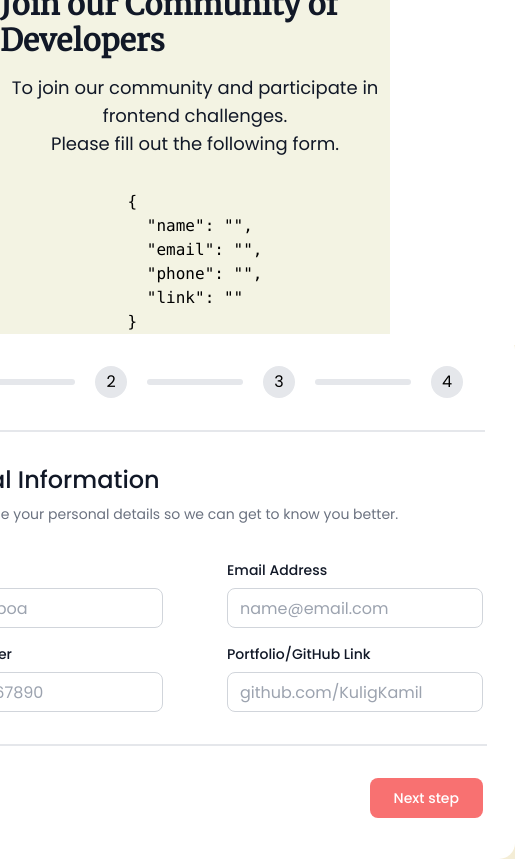
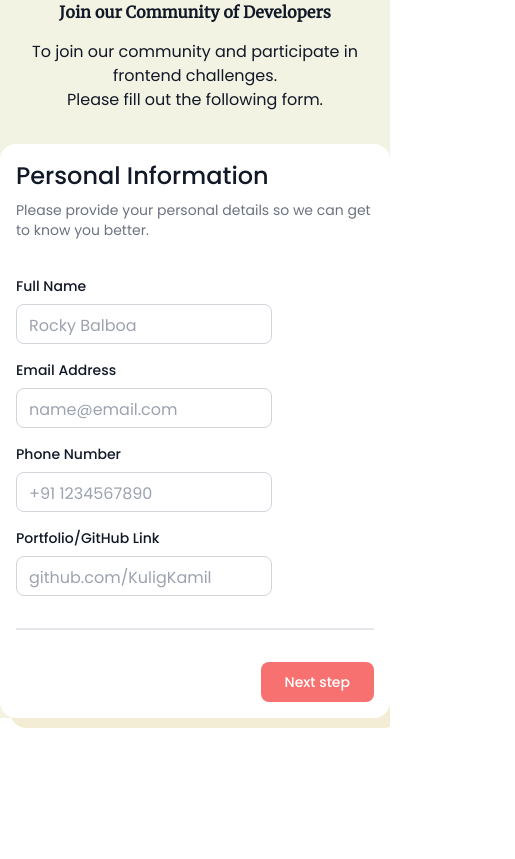
Before and after one commit to KuligKamil/multi-step-form, a Nuxt app: page / in a window 390 px wide. Shown: the whole page, 515 px wide, since content can reach past the window. Built offline with nearby package versions, Linux system fonts and the light colour scheme.

Commit message:
🐼 #1 dirty: work on suggestion in pull request

```diff
--- a/app.vue
+++ b/app.vue
@@ -1,53 +1,60 @@
 <script setup lang="ts">
-const name = ref('')
 const form = ref({
   name: '',
   email: '',
   phone: '',
-  link: ''
+  portfolioLink: '',
 })
 </script>
+
 <template>
-  <div class="h-screen flex flex-col justify-center grow items-center mx-auto" style="background-color: #F3F3E3">
-    <h1 class="text-gray-900 text-3xl font-black font-merry">Join our Community of
-      Developers</h1>
-    <p class="text-center text-gray-900 text-lg font-normal mt-4 mb-8">To join our community and
+  <div class="sm:h-screen flex flex-col justify-center items-center" style="background-color: #F3F3E3">
+    <h1 class="text-gray-900 sm:text-3xl font-black font-merry">
+      Join our Community of
+      Developers
+    </h1>
+    <p class="text-center text-gray-900 sm:text-lg font-normal mt-4 mb-8">
+      To join our community and
       participate in
-      frontend challenges.<br />Please fill out the following form.</p>
-    <pre>{{ name }}</pre>
-    <pre>{{ form }}</pre>
+      frontend challenges.<br>Please fill out the following form.
+    </p>
+    <!-- <pre>{{ form }}</pre> -->
     <div>
-      <FormStep title="Personal Information"
-        description=" Please provide your personal details so we can get to know you better.">
+      <FormStep
+        title="Personal Information"
+        description=" Please provide your personal details so we can get to know you better."
+      >
         <template #content>
           <BaseInput v-model="form.name" name="name" type="text" placeholder="Rocky Balboa" label-text="Full Name" />
-          <BaseInput v-model="form.email" name="email" type="emial" placeholder="name@email.com"
-            label-text="Email Address" />
-          <BaseInput v-model="form.phone" name="phone" type="tel" placeholder="+91 1234567890"
-            label-text="Phone Number" />
-          <BaseInput v-model="form.link" name="link" type="url" placeholder="github.com/KuligKamil"
-            label-text="Portfolio/GitHub Link" />
+          <BaseInput
+            v-model="form.email" name="email" type="email" placeholder="name@email.com"
+            label-text="Email Address"
+          />
+          <BaseInput
+            v-model="form.phone" name="phone" type="tel" placeholder="+91 1234567890"
+            label-text="Phone Number"
+          />
+          <BaseInput
+            v-model="form.portfolioLink" name="text" type="url" placeholder="github.com/KuligKamil"
+            label-text="Portfolio/GitHub Link"
+          />
         </template>
         <template #buttons>
-          <button
-            class="w-30 h-10 px-6 py-2.5 bg-red-400 rounded-lg text-center text-white text-sm font-medium font-poppins-500">
-            Next step
-          </button>
+          <div class="w-full flex flex-row-reverse">
+            <button
+              class="px-6 py-2.5 bg-red-400 rounded-lg text-center text-white text-sm font-poppins font-medium"
+            >
+              Next step
+            </button>
+          </div>
         </template>
       </FormStep>
     </div>
   </div>
 </template>
+
 <style lang="postcss" scoped>
 .font-merry {
   font-family: 'Merriweather', serif;
 }
-
-.label {
-  @apply text-gray-900 text-sm font-medium mb-2 mt-4
-}
-
-.input {
-  @apply w-64 h-10 rounded-lg border border-gray-300 p-3 pb-2.5;
-}
 </style>
--- a/components/BaseInput.vue
+++ b/components/BaseInput.vue
@@ -1,30 +1,30 @@
 <script setup lang="ts">
 const props = defineProps<{
-  name: string,
-  type: string,
-  placeholder: string,
-  labelText: string,
-  modelValue: string,
-}>();
+  name: string
+  type: string
+  placeholder: string
+  labelText: string
+  modelValue: string
+}>()
 
 const emit = defineEmits<{
   (event: 'update:modelValue', value: string): void
 }>()
 </script>
+
 <template>
   <div class="flex flex-col">
-    <label :for="name" class="label font-poppins-500">{{ labelText }}</label>
-    <input :value="modelValue" @input="emit('update:modelValue', ($event.target as HTMLInputElement).value)" :type="type"
-      :name="name" :id="name" :placeholder="placeholder" required
-      class="w-64 h-10 rounded-lg border border-gray-300 p-3 pb-2.5 active:border-red-400 outline-none focus:border-red-400 focus-visible:border-red-400" />
+    <label :for="name" class="label font-poppins font-medium">{{ labelText }}</label>
+    <input
+      :id="name" :value="modelValue" :type="type"
+      :name="name" :placeholder="placeholder" required class="w-64 h-10 rounded-lg border border-gray-300 p-3 pb-2.5 outline-none focus-visible:border-red-400"
+      @input="emit('update:modelValue', ($event.target as HTMLInputElement).value)"
+    >
   </div>
 </template>
+
 <style lang="postcss" scoped>
 .label {
   @apply text-gray-900 text-sm mb-2 mt-4
 }
-
-.input {
-  @apply w-64 h-10 rounded-lg border border-gray-300 p-3 pb-2.5;
-}
 </style>
--- a/components/BaseLine.vue
+++ /dev/null
@@ -1,5 +0,0 @@
-<template>
-  <div class="flex flex-col items-center">
-    <div class="mb-8 w-[580px] h-0 border-[0.5px] border-gray-200 border-solid"></div>
-  </div>
-</template>
--- a/components/FormStep.vue
+++ b/components/FormStep.vue
@@ -1,36 +1,36 @@
 <script setup lang="ts">
 defineProps<{
-  title: string,
-  description: string,
-}>();
-
+  title: string
+  description: string
+}>()
 </script>
 
 <template>
-  <div class="bg-white w-[640px] h-[525px] rounded-2xl flex flex-col" style="box-shadow: 10px 10px 0px 0px #F4EDD6">
-    <StepsProgress />
-    <BaseLine />
+  <div class="bg-white sm:w-[640px] rounded-2xl p-4 sm:py-8 sm:px-[1.875rem] flex flex-col" style="box-shadow: 10px 10px 0px 0px #F4EDD6">
+    <StepsProgress :number-of-steps="4" :active-number="1" />
+    <div class="max-sm:hidden flex flex-col items-center">
+      <div class="divider" />
+    </div>
     <div>
-      <div class="flex flex-col ml-8 mb-5">
-        <h2 class="text-gray-900 text-2xl font-medium mb-2 font-poppins-500">
+      <div class="mb-5">
+        <h2 class="text-gray-900 text-2xl font-medium mb-2 font-poppins font-medium">
           {{ title }}
         </h2>
         <p class="text-gray-500 text-sm font-normal">
           {{ description }}
         </p>
       </div>
-      <form class="flex flex-wrap justify-between mx-8" submit.prevent="onSubmit">
-
-        <div class="flex flex-wrap justify-between">
-          <slot name="content"></slot>
-        </div>
-
-        <BaseLine class="mt-8" />
-        <div class="w-full flex flex-row-reverse">
-          <slot name="buttons"></slot>
-        </div>
+      <form class="sm:flex flex-wrap justify-between" submit.prevent="onSubmit">
+        <slot name="content" />
+        <div class="divider mt-8" />
+        <slot name="buttons" />
       </form>
     </div>
   </div>
 </template>
-<style lang="postcss" scoped></style>
+
+<style lang="postcss" scoped>
+.divider {
+  @apply mb-8 w-full h-0 border-[0.5px] border-gray-200 border-solid
+}
+</style>
--- a/components/StepsProgress.vue
+++ b/components/StepsProgress.vue
@@ -1,20 +1,24 @@
 <script setup lang="ts">
-
+defineProps<{
+  numberOfSteps: number
+  activeNumber: number
+}>()
 </script>
 
 <template>
-  <div>
-    <div class="flex justify-center items-center my-8">
-      <div class="step active ml-0">1</div>
-      <div class="line"></div>
-      <div class="step">2</div>
-      <div class="line"></div>
-      <div class="step">3</div>
-      <div class="line"></div>
-      <div class="step mr-0">4</div>
+  <div class="max-sm:hidden relative overflow-auto">
+    <div class="overflow-x-scroll flex justify-center items-center mb-8">
+      <template v-for="step in numberOfSteps" :key="step">
+        <!-- ml-0 mr-0 -->
+        <div class="step" :class="{ active: step <= activeNumber }">
+          {{ step }}
+        </div>
+        <div v-if="step !== numberOfSteps" class="line" :class="{ active: step < activeNumber }" />
+      </template>
     </div>
   </div>
 </template>
+
 <style lang="postcss" scoped>
 .step {
   @apply w-8 h-8 flex justify-center items-center rounded-full bg-gray-200 mx-5
--- a/nuxt.config.ts
+++ b/nuxt.config.ts
@@ -2,6 +2,8 @@
 export default defineNuxtConfig({
   css: ['~/assets/css/main.css'],
   devtools: { enabled: true },
-  modules: ["@nuxtjs/tailwindcss"],
-
+  modules: ['@nuxtjs/tailwindcss'],
+  tailwindcss: {
+    // Options
+  },
 })
```
